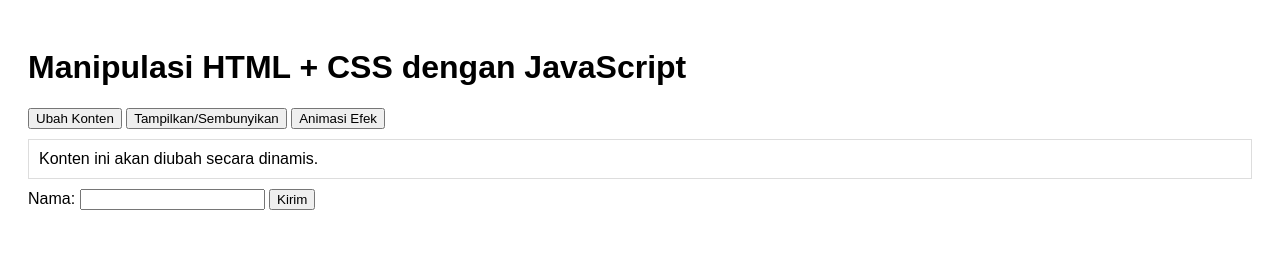
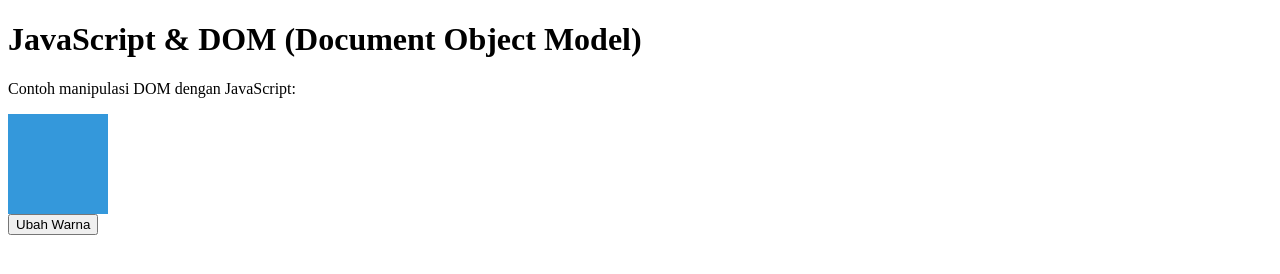
Before and after one commit to Aryadwi30/pw2, a plain HTML site: page index.html in a window 1280 px wide. Drawn offline with Linux system fonts and the light colour scheme.

Commit message:
Add files via upload

```diff
--- a/index.html
+++ b/index.html
@@ -1,59 +1,21 @@
 <!DOCTYPE html>
 <html lang="id">
 <head>
-    <meta charset="UTF-8">
-    <meta name="viewport" content="width=device-width, initial-scale=1.0">
-    <title>Manipulasi HTML + CSS dengan JavaScript</title>
-    <style>
-        body { font-family: Arial, sans-serif; padding: 20px; }
-        #dynamicContent { padding: 10px; border: 1px solid #ddd; margin: 10px 0; }
-        .highlight { color: white; background-color: #2980b9; padding: 5px; border-radius: 4px; }
-        .hidden { display: none; }
-        .animate { transition: all 0.3s ease; transform: scale(1.1); }
-    </style>
+  <meta charset="UTF-8">
+  <title>Contoh DOM JavaScript</title>
 </head>
 <body>
-    <h1>Manipulasi HTML + CSS dengan JavaScript</h1>
+  <h1>JavaScript & DOM (Document Object Model)</h1>
+  <p>Contoh manipulasi DOM dengan JavaScript:</p>
+  <div class="box" id="colorBox" style="background-color: rgb(52, 152, 219); width: 100px; height: 100px;"></div>
+  <button onclick="changeColor()">Ubah Warna</button>
 
-    <button onclick="changeContent()">Ubah Konten</button>
-    <button onclick="toggleVisibility()">Tampilkan/Sembunyikan</button>
-    <button onclick="addAnimation()">Animasi Efek</button>
-
-    <div id="dynamicContent">Konten ini akan diubah secara dinamis.</div>
-
-    <form onsubmit="validateForm(event)">
-        <label for="name">Nama:</label>
-        <input type="text" id="name" name="name" required>
-        <button type="submit">Kirim</button>
-    </form>
-
-    <script>
-        function changeContent() {
-            const content = document.getElementById('dynamicContent');
-            content.innerHTML = 'Konten telah diperbarui!';
-            content.classList.toggle('highlight');
-        }
-
-        function toggleVisibility() {
-            const content = document.getElementById('dynamicContent');
-            content.classList.toggle('hidden');
-        }
-
-        function addAnimation() {
-            const content = document.getElementById('dynamicContent');
-            content.classList.toggle('animate');
-        }
-
-        function validateForm(event) {
-            event.preventDefault();
-            const name = document.getElementById('name').value;
-            if (name.trim() === '') {
-                alert('Nama tidak boleh kosong!');
-            } else {
-                alert('Formulir berhasil dikirim!');
-            }
-        }
-    </script>
-
+  <script>
+    // Seleksi elemen DOM dan event handling
+    function changeColor() {
+      const box = document.getElementById('colorBox');
+      box.style.backgroundColor = box.style.backgroundColor === 'tomato' ? '#3498db' : 'tomato';
+    }
+  </script>
 </body>
 </html>
```
